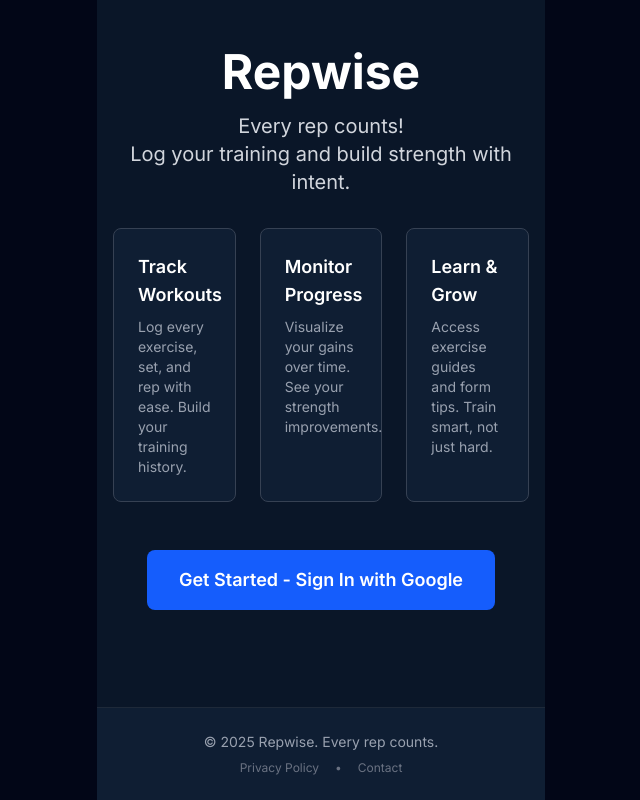
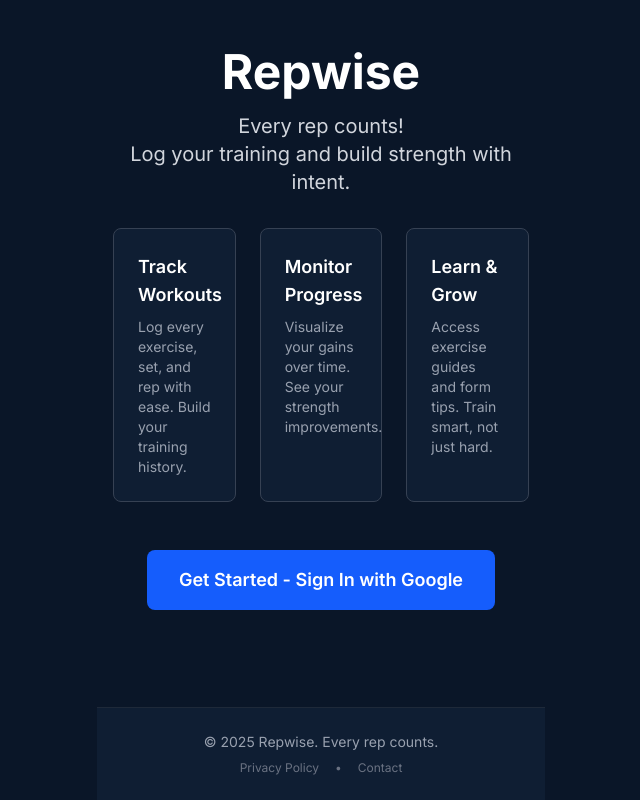
Before and after one commit to chiku0210/repwise, a Next.js app: page / in a window 1280 px wide. Shown: the whole page, without its empty margins (319-959 px from the left). Built offline with nearby package versions, Linux system fonts and the light colour scheme; no server answers.

Commit message:
refactor: Update CSS variables to use proper theme colors

```diff
--- a/src/app/globals.css
+++ b/src/app/globals.css
@@ -1,7 +1,7 @@
 @import 'tailwindcss';
 
 :root {
-  --background: #020617;
+  --background: #0a1628;
   --foreground: #e5e7eb;
 }
 
```
